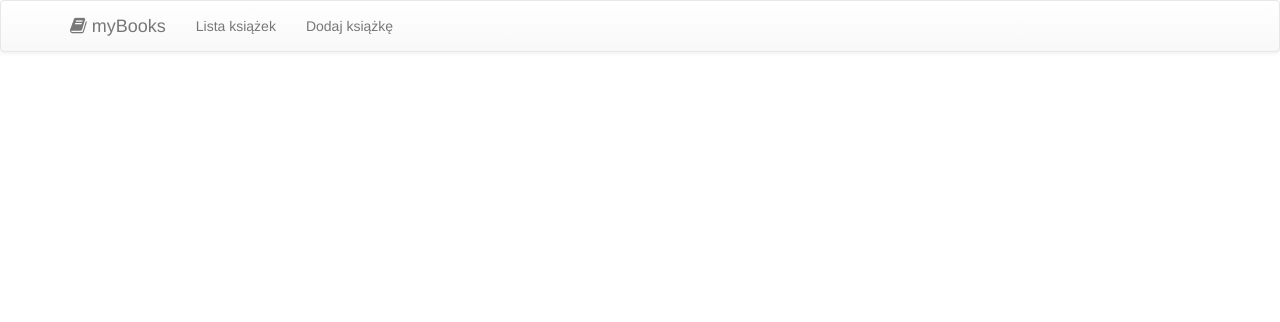
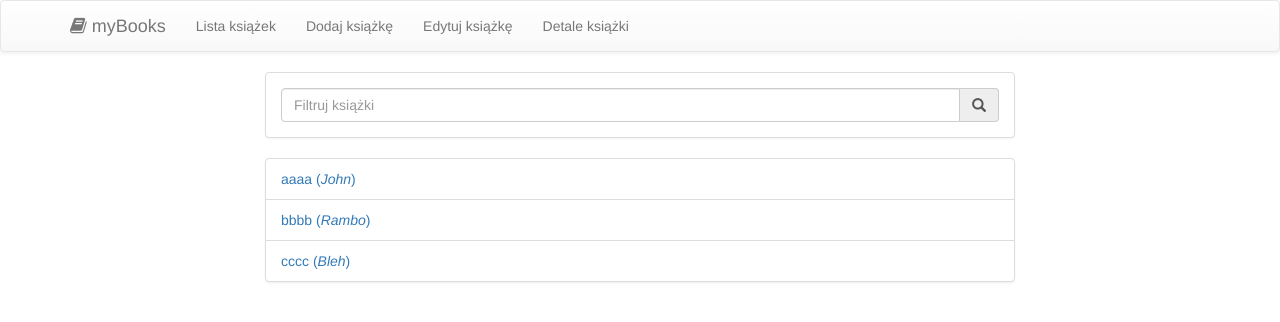
Before and after one commit to glipecki/angularjs-mybooks-training, a website: page src/main/resources/static/index.html at #!/books in a window 1280 px wide. Drawn offline with nearby package versions, Linux system fonts and the light colour scheme.

Commit message:
first steps...

```diff
--- a/src/main/resources/static/app.js
+++ b/src/main/resources/static/app.js
@@ -0,0 +1,34 @@
+var myApp = angular.module('booksApp', ['ui.router']);
+
+
+myApp.controller('BookListController',
+    function() {
+        this.books = [{id: 1, title: "aaaa", author: "John" },
+        {id: 2, title: "bbbb", author: "Rambo" },
+        {id: 3, title: "cccc", author: "Bleh" } ];
+    }
+);
+
+myApp.config(function($stateProvider, $urlRouterProvider) {
+  $urlRouterProvider.otherwise("/books");
+  $stateProvider
+    .state('book-list', {
+      url: "/books",
+      templateUrl: "views/book.list.tpl.html"
+      })
+    .state('book-edit', {
+      url: "/bookedit/{id:[0-9]+}",
+      templateUrl: "views/book.edit.tpl.html",
+      controller: function($stateParams) {
+        console.log($stateParams.id);
+        }
+    })
+    .state('book-details', {
+      url: '/books/{id:[0-9]+}',
+      templateUrl: "views/book.details.tpl.html",
+      controller: function($stateParams) {
+        console.log($stateParams.id);
+    }
+    })
+
+    });
--- a/src/main/resources/static/index.html
+++ b/src/main/resources/static/index.html
@@ -1,5 +1,5 @@
 <!doctype html>
-<html>
+<html ng-app="booksApp">
 
 <head>
     <link rel="stylesheet" href="libs/font-awesome-4.5.0/css/font-awesome.css" />
@@ -30,11 +30,18 @@
                 <div>
                     <ul class="nav navbar-nav">
                         <li>
-                            <a>Lista książek</a>
+                            <a ui-sref="book-list">Lista książek</a>
                         </li>
                         <li>
-                            <a>Dodaj książkę</a>
+                            <a ui-sref="book-add">Dodaj książkę</a>
                         </li>
+                        <li>
+                            <a ui-sref="book-edit">Edytuj książkę</a>
+                        </li>
+                        <li>
+                            <a ui-sref="book-details">Detale książki</a>
+                        </li>
+
                     </ul>
                 </div>
             </div>
@@ -43,7 +50,7 @@
             <div class="container">
                 <div class="row">
                     <div class="col-md-8 col-md-offset-2">
-                        <div></div>
+                        <div ui-view></div>
                     </div>
                 </div>
             </div>
--- a/src/main/resources/static/views/book.list.tpl.html
+++ b/src/main/resources/static/views/book.list.tpl.html
@@ -8,8 +8,8 @@
         </div>
     </div>
 </div>
-<ul class="list-group">
-    <li class="list-group-item">
-        <a>Bohaterowie umierają (<em>Matthew Woodring Stover</em>)</a>
+<ul class="list-group" ng-controller="BookListController as vm">
+    <li ng-repeat="book in vm.books" class="list-group-item">
+        <a ui-sref="book-details({ id: book.id })">{{ book.title }} (<em>{{ book.author }}</em>)</a>
     </li>
 </ul>
```
